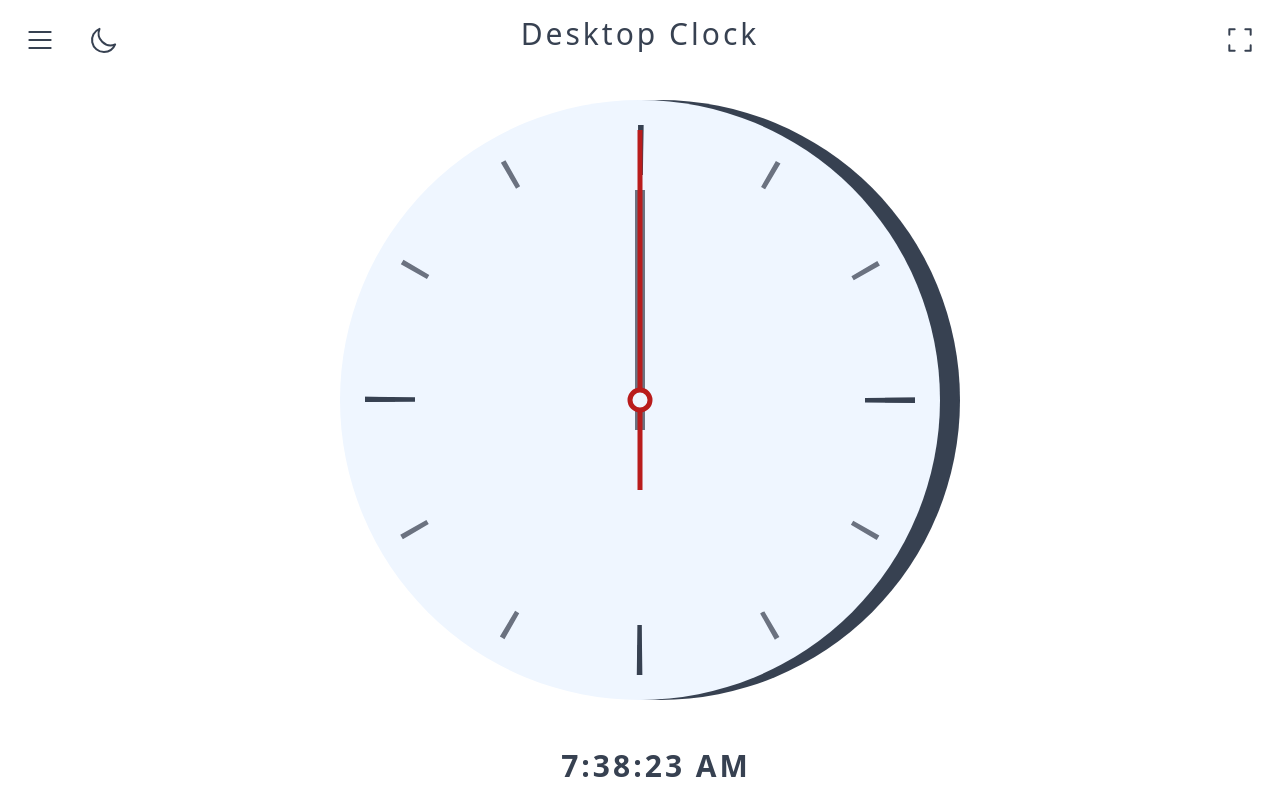
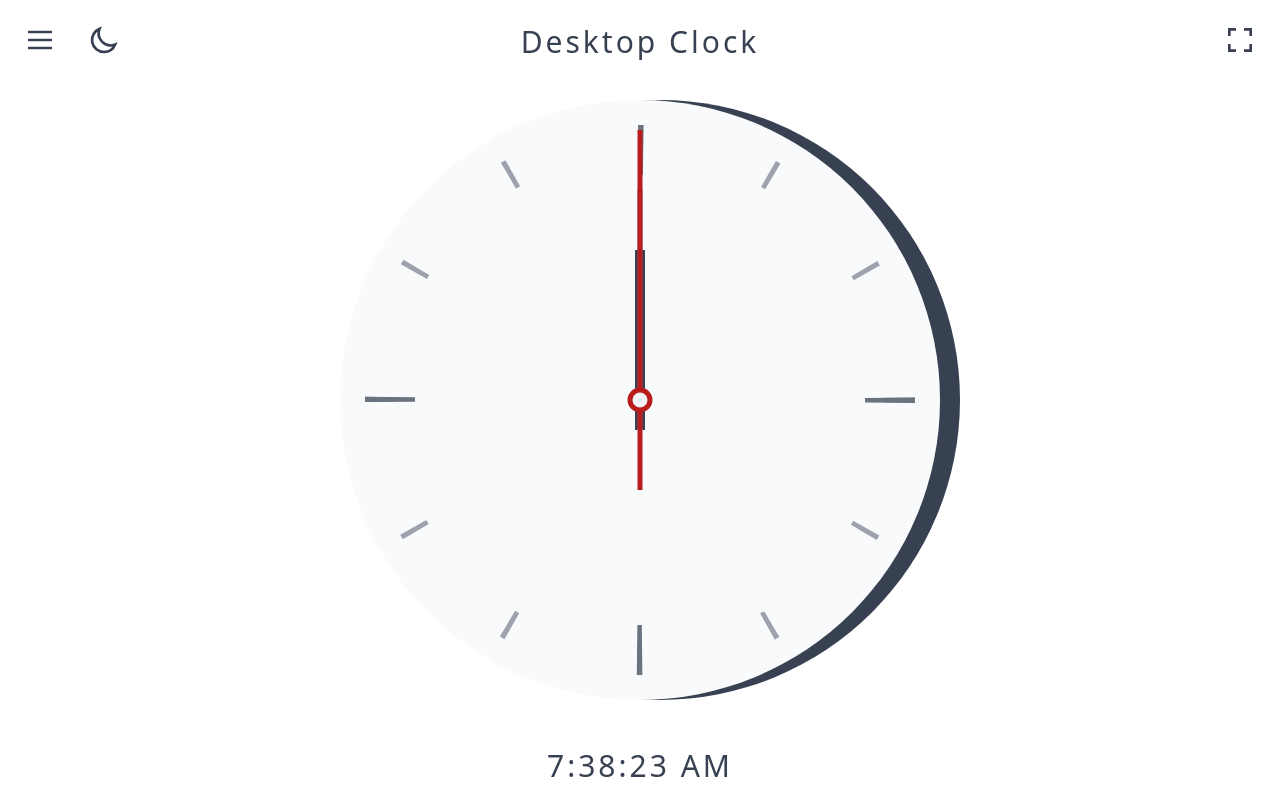
Before and after one commit to justingolden21/desktopclock, a website: page dist/index.html in a window 1280 px wide. Drawn offline with Linux system fonts and the light colour scheme.

Commit message:
css updates

```diff
--- a/src/components/displays.css
+++ b/src/components/displays.css
@@ -4,14 +4,12 @@
 	width: 100%;
 }
 #primary-display h1 {
-	@apply text-9xl font-bold tracking-widest text-center;
+	@apply block text-9xl font-bold tracking-widest text-center;
 }
 #secondary-display {
 	position: absolute;
 	bottom: 0%;
+	left: 0%;
 	width: 100%;
-	@apply text-2xl md:text-3xl font-bold tracking-widest text-center pb-4;
+	@apply block text-2xl md:text-3xl font-normal tracking-widest text-center pb-4;
 }
-body.dark #secondary-display {
-	@apply text-gray-400;
-}
--- a/src/styles.css
+++ b/src/styles.css
@@ -7,10 +7,10 @@
 
 @layer base {
 	::-moz-selection {
-		@apply bg-gray-100;
+		@apply bg-gray-200;
 	}
 	::selection {
-		@apply bg-gray-100;
+		@apply bg-gray-200;
 	}
 	*:focus,
 	button:focus {
@@ -18,7 +18,7 @@
 	}
 
 	h1 {
-		@apply hidden sm:block sm:text-2xl md:text-3xl font-normal tracking-widest;
+		@apply pt-1 md:pt-2 hidden sm:block sm:text-2xl md:text-3xl font-normal tracking-widest;
 	}
 	p {
 		@apply leading-relaxed;
```
Also changed, not shown: dist/css/styles.css, dist/index.html, dist/js/scripts.js, dist/js/themes.js.
